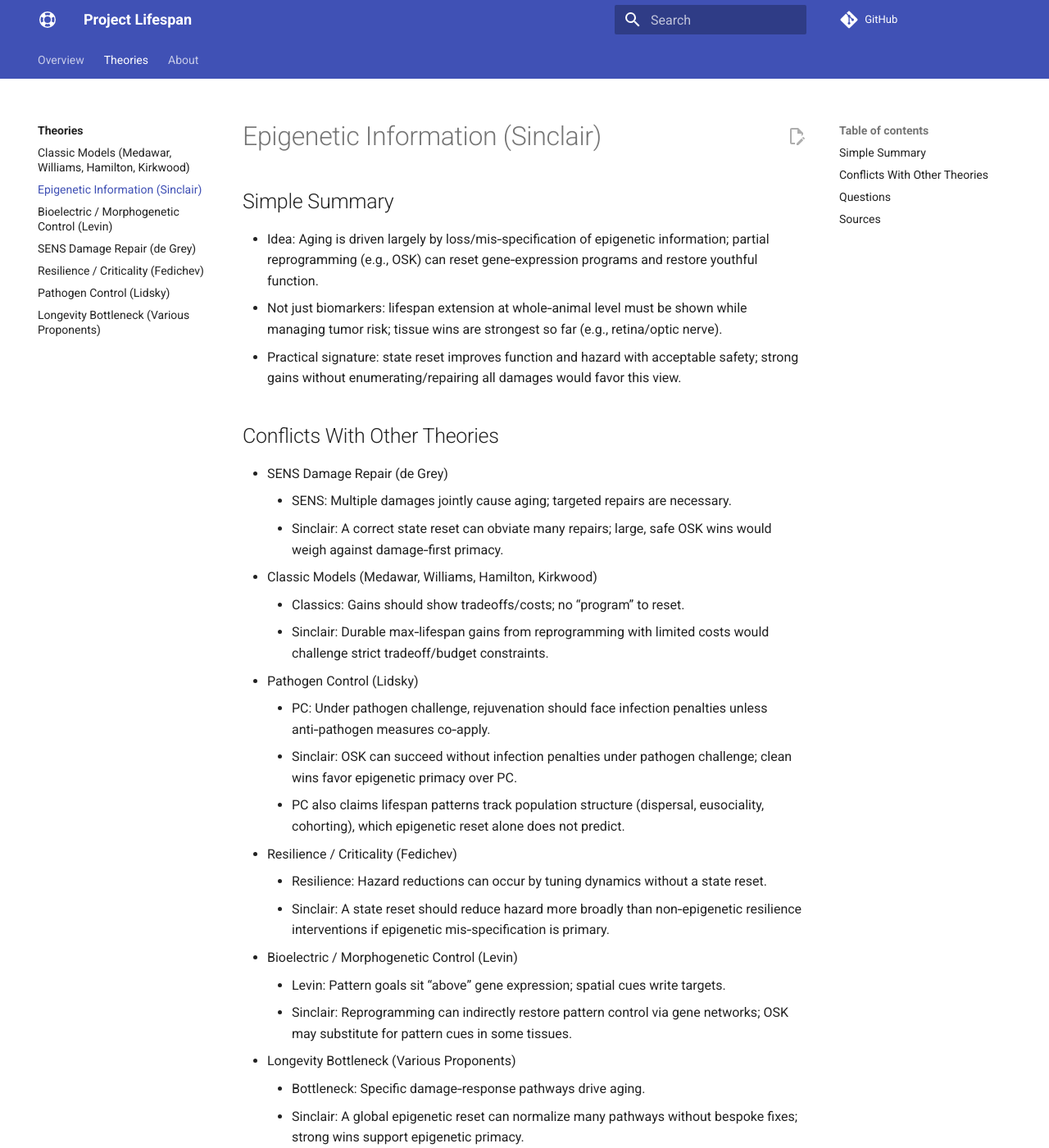
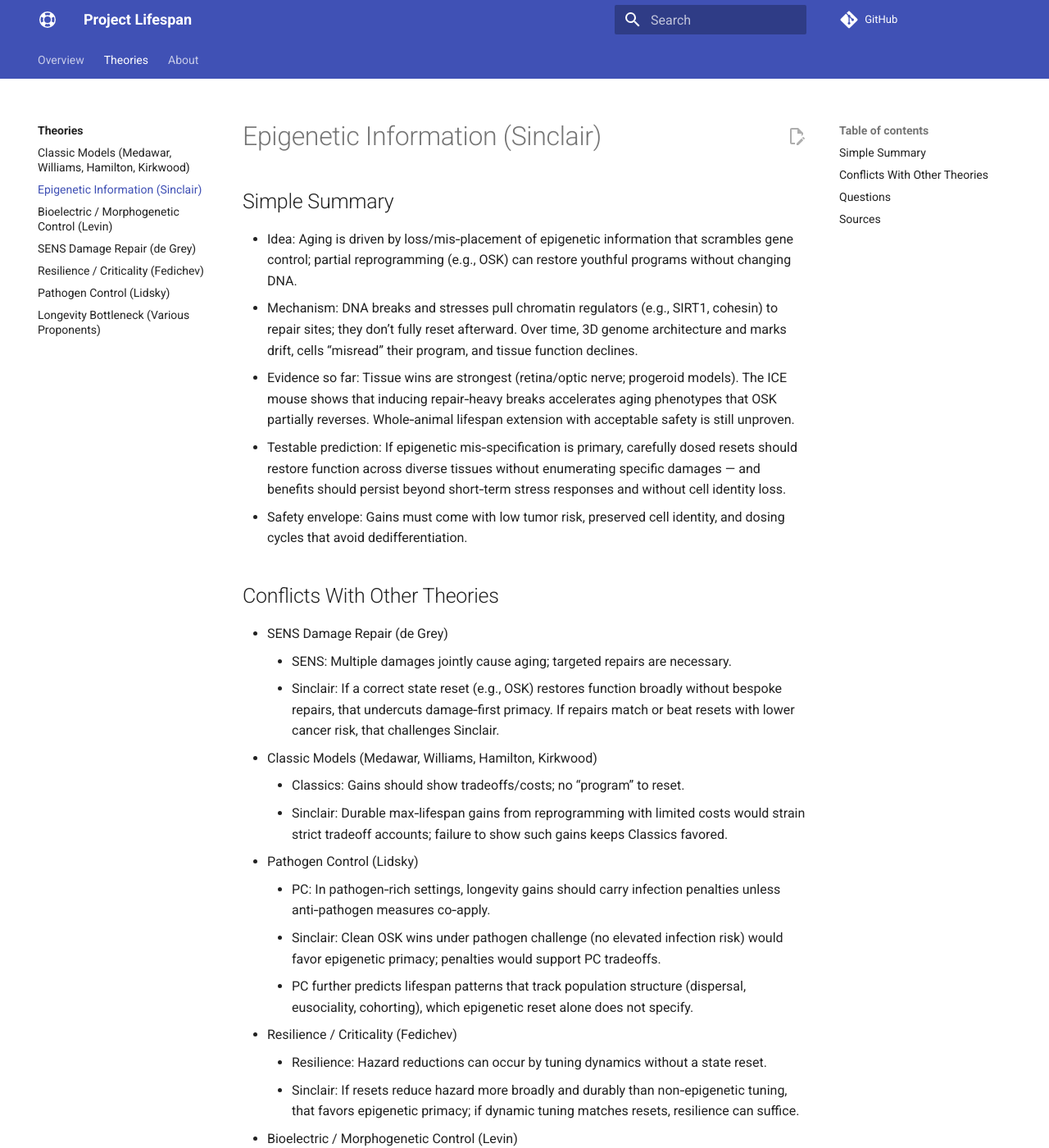
Before and after one commit to djgish485/project-lifespan, an MkDocs documentation site: the page built from docs/theories/epigenetic_information.md, in a window 1280 px wide and 1400 px high. Shown: the whole window at 82% size. Built offline with MkDocs 1.6.1 and Material for MkDocs 9.7.7, drawn with Linux system fonts in a browser that asks for light colours; comment, search, counter and statistics services are not loaded; some of the changed text lies outside the part shown.

Commit message:
docs(theories): refine Sinclair Simple Summary and Conflicts with mechanism, evidence, and discriminators

```diff
--- a/docs/theories/epigenetic_information.md
+++ b/docs/theories/epigenetic_information.md
@@ -23,9 +23,11 @@ tags:
 
 ## Simple Summary
 
-- Idea: Aging is driven largely by loss/mis‑specification of epigenetic information; partial reprogramming (e.g., OSK) can reset gene‑expression programs and restore youthful function.
-- Not just biomarkers: lifespan extension at whole‑animal level must be shown while managing tumor risk; tissue wins are strongest so far (e.g., retina/optic nerve).
-- Practical signature: state reset improves function and hazard with acceptable safety; strong gains without enumerating/repairing all damages would favor this view.
+- Idea: Aging is driven by loss/mis‑placement of epigenetic information that scrambles gene control; partial reprogramming (e.g., OSK) can restore youthful programs without changing DNA.
+- Mechanism: DNA breaks and stresses pull chromatin regulators (e.g., SIRT1, cohesin) to repair sites; they don’t fully reset afterward. Over time, 3D genome architecture and marks drift, cells “misread” their program, and tissue function declines.
+- Evidence so far: Tissue wins are strongest (retina/optic nerve; progeroid models). The ICE mouse shows that inducing repair‑heavy breaks accelerates aging phenotypes that OSK partially reverses. Whole‑animal lifespan extension with acceptable safety is still unproven.
+- Testable prediction: If epigenetic mis‑specification is primary, carefully dosed resets should restore function across diverse tissues without enumerating specific damages — and benefits should persist beyond short‑term stress responses and without cell identity loss.
+- Safety envelope: Gains must come with low tumor risk, preserved cell identity, and dosing cycles that avoid dedifferentiation.
 
 ## Conflicts With Other Theories
 
@@ -33,38 +35,38 @@ tags:
   <li>SENS Damage Repair (de Grey)
     <ul>
       <li>SENS: Multiple damages jointly cause aging; targeted repairs are necessary.</li>
-      <li>Sinclair: A correct state reset can obviate many repairs; large, safe OSK wins would weigh against damage‑first primacy.</li>
+      <li>Sinclair: If a correct state reset (e.g., OSK) restores function broadly without bespoke repairs, that undercuts damage‑first primacy. If repairs match or beat resets with lower cancer risk, that challenges Sinclair.</li>
     </ul>
   </li>
   <li>Classic Models (Medawar, Williams, Hamilton, Kirkwood)
     <ul>
       <li>Classics: Gains should show tradeoffs/costs; no “program” to reset.</li>
-      <li>Sinclair: Durable max‑lifespan gains from reprogramming with limited costs would challenge strict tradeoff/budget constraints.</li>
+      <li>Sinclair: Durable max‑lifespan gains from reprogramming with limited costs would strain strict tradeoff accounts; failure to show such gains keeps Classics favored.</li>
     </ul>
   </li>
   <li>Pathogen Control (Lidsky)
     <ul>
-      <li>PC: Under pathogen challenge, rejuvenation should face infection penalties unless anti‑pathogen measures co‑apply.</li>
-      <li>Sinclair: OSK can succeed without infection penalties under pathogen challenge; clean wins favor epigenetic primacy over PC.</li>
-      <li>PC also claims lifespan patterns track population structure (dispersal, eusociality, cohorting), which epigenetic reset alone does not predict.</li>
+      <li>PC: In pathogen‑rich settings, longevity gains should carry infection penalties unless anti‑pathogen measures co‑apply.</li>
+      <li>Sinclair: Clean OSK wins under pathogen challenge (no elevated infection risk) would favor epigenetic primacy; penalties would support PC tradeoffs.</li>
+      <li>PC further predicts lifespan patterns that track population structure (dispersal, eusociality, cohorting), which epigenetic reset alone does not specify.</li>
     </ul>
   </li>
   <li>Resilience / Criticality (Fedichev)
     <ul>
       <li>Resilience: Hazard reductions can occur by tuning dynamics without a state reset.</li>
-      <li>Sinclair: A state reset should reduce hazard more broadly than non‑epigenetic resilience interventions if epigenetic mis‑specification is primary.</li>
+      <li>Sinclair: If resets reduce hazard more broadly and durably than non‑epigenetic tuning, that favors epigenetic primacy; if dynamic tuning matches resets, resilience can suffice.</li>
     </ul>
   </li>
   <li>Bioelectric / Morphogenetic Control (Levin)
     <ul>
       <li>Levin: Pattern goals sit “above” gene expression; spatial cues write targets.</li>
-      <li>Sinclair: Reprogramming can indirectly restore pattern control via gene networks; OSK may substitute for pattern cues in some tissues.</li>
+      <li>Sinclair: A global reset can indirectly restore pattern control via gene networks. If spatially targeted bioelectric programs outperform OSK on durable form/function without dedifferentiation, that challenges epigenetic primacy.</li>
     </ul>
   </li>
   <li>Longevity Bottleneck (Various Proponents)
     <ul>
       <li>Bottleneck: Specific damage‑response pathways drive aging.</li>
-      <li>Sinclair: A global epigenetic reset can normalize many pathways without bespoke fixes; strong wins support epigenetic primacy.</li>
+      <li>Sinclair: If resets normalize many pathways at once and outperform bottleneck fixes on function/hazard at similar risk, that favors Sinclair; if targeted pathway relief equals OSK with lower risk, that favors Bottleneck.</li>
     </ul>
   </li>
 </ul>
```
